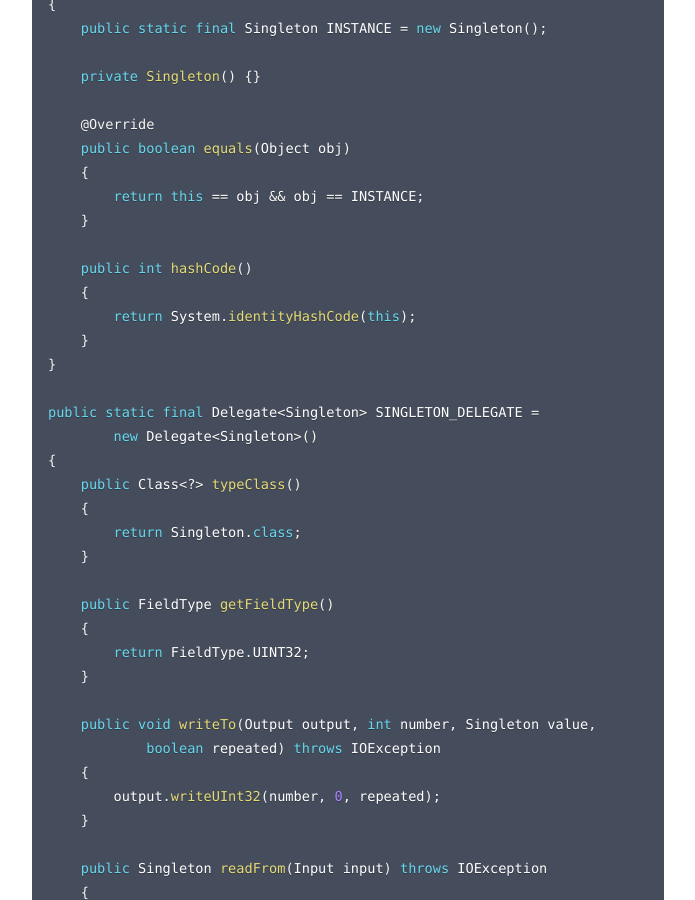
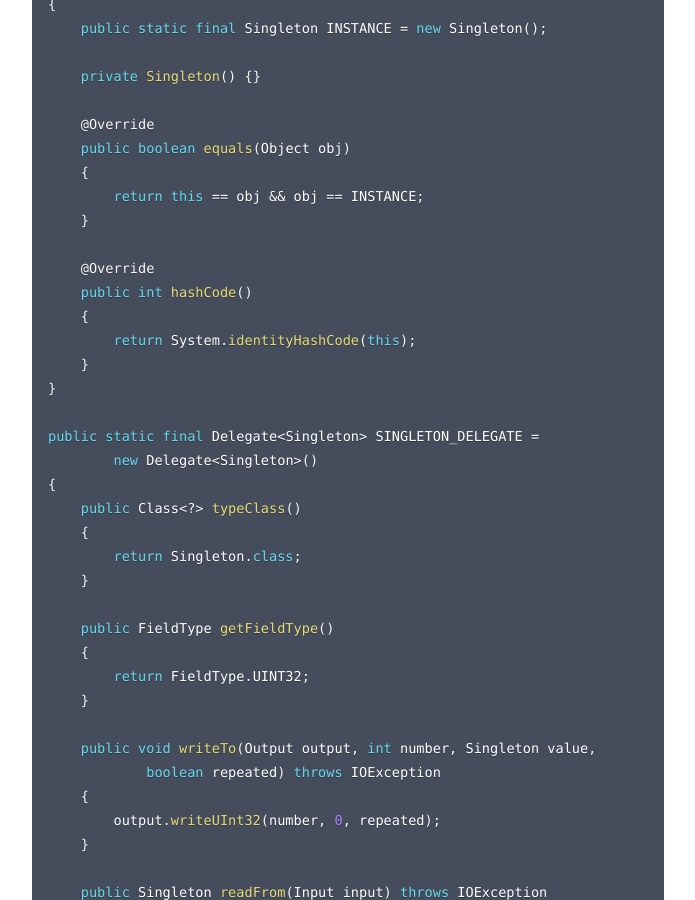
Before and after one commit to protostuff/protostuff.github.io, a Jekyll site: the page docs/protostuff-runtime/delegate/index.html, which Jekyll copies as it is, in a window 1280 px wide and 900 px high, scrolled down 604 px. Shown: the whole window, without its empty margins (292-987 px from the left). Built offline with Jekyll 4.4.1, drawn with Linux system fonts in a browser that asks for light colours.

Commit message:
formatting

```diff
--- a/docs/protostuff-runtime/delegate/index.html
+++ b/docs/protostuff-runtime/delegate/index.html
@@ -27,6 +27,7 @@
         <span class="token keyword">return</span> <span class="token keyword">this</span> <span class="token operator">==</span> obj <span class="token operator">&amp;&amp;</span> obj <span class="token operator">==</span> INSTANCE<span class="token punctuation">;</span>
     <span class="token punctuation">}</span>
 
+    <span class="token annotation punctuation">@Override</span>
     <span class="token keyword">public</span> <span class="token keyword">int</span> <span class="token function">hashCode</span><span class="token punctuation">(</span><span class="token punctuation">)</span>
     <span class="token punctuation">{</span>
         <span class="token keyword">return</span> System<span class="token punctuation">.</span><span class="token function">identityHashCode</span><span class="token punctuation">(</span><span class="token keyword">this</span><span class="token punctuation">)</span><span class="token punctuation">;</span>
@@ -54,7 +55,7 @@
 
     <span class="token keyword">public</span> Singleton <span class="token function">readFrom</span><span class="token punctuation">(</span>Input input<span class="token punctuation">)</span> <span class="token keyword">throws</span> IOException
     <span class="token punctuation">{</span>
-        <span class="token keyword">if</span><span class="token punctuation">(</span><span class="token number">0</span> <span class="token operator">!=</span> input<span class="token punctuation">.</span><span class="token function">readUInt32</span><span class="token punctuation">(</span><span class="token punctuation">)</span><span class="token punctuation">)</span>
+        <span class="token keyword">if</span> <span class="token punctuation">(</span><span class="token number">0</span> <span class="token operator">!=</span> input<span class="token punctuation">.</span><span class="token function">readUInt32</span><span class="token punctuation">(</span><span class="token punctuation">)</span><span class="token punctuation">)</span>
             <span class="token keyword">throw</span> <span class="token keyword">new</span> <span class="token class-name">ProtostuffException</span><span class="token punctuation">(</span><span class="token string">"Corrupt input."</span><span class="token punctuation">)</span><span class="token punctuation">;</span>
 
         <span class="token keyword">return</span> Singleton<span class="token punctuation">.</span>INSTANCE<span class="token punctuation">;</span>
@@ -84,7 +85,7 @@
     <span class="token keyword">public</span> UUID <span class="token function">readFrom</span><span class="token punctuation">(</span>Input input<span class="token punctuation">)</span> <span class="token keyword">throws</span> IOException
     <span class="token punctuation">{</span>
         <span class="token keyword">final</span> <span class="token keyword">byte</span><span class="token punctuation">[</span><span class="token punctuation">]</span> buf <span class="token operator">=</span> input<span class="token punctuation">.</span><span class="token function">readByteArray</span><span class="token punctuation">(</span><span class="token punctuation">)</span><span class="token punctuation">;</span>
-        <span class="token keyword">if</span><span class="token punctuation">(</span>buf<span class="token punctuation">.</span>length <span class="token operator">!=</span> <span class="token number">16</span><span class="token punctuation">)</span>
+        <span class="token keyword">if</span> <span class="token punctuation">(</span>buf<span class="token punctuation">.</span>length <span class="token operator">!=</span> <span class="token number">16</span><span class="token punctuation">)</span>
             <span class="token keyword">throw</span> <span class="token keyword">new</span> <span class="token class-name">ProtostuffException</span><span class="token punctuation">(</span><span class="token string">"Corrupt input."</span><span class="token punctuation">)</span><span class="token punctuation">;</span>
 
         <span class="token keyword">return</span> <span class="token keyword">new</span> <span class="token class-name">UUID</span><span class="token punctuation">(</span><span class="token function">toInt64</span><span class="token punctuation">(</span>buf<span class="token punctuation">,</span> <span class="token number">0</span><span class="token punctuation">)</span><span class="token punctuation">,</span> <span class="token function">toInt64</span><span class="token punctuation">(</span>buf<span class="token punctuation">,</span> <span class="token number">8</span><span class="token punctuation">)</span><span class="token punctuation">)</span><span class="token punctuation">;</span>
@@ -158,7 +159,7 @@
             <span class="token keyword">boolean</span> repeated<span class="token punctuation">)</span> <span class="token keyword">throws</span> IOException
     <span class="token punctuation">{</span>
         <span class="token keyword">byte</span><span class="token punctuation">[</span><span class="token punctuation">]</span> buffer <span class="token operator">=</span> <span class="token keyword">new</span> <span class="token class-name">byte</span><span class="token punctuation">[</span>value<span class="token punctuation">.</span>length<span class="token operator">*</span><span class="token number">2</span><span class="token punctuation">]</span><span class="token punctuation">;</span>
-        <span class="token keyword">for</span><span class="token punctuation">(</span><span class="token keyword">int</span> i <span class="token operator">=</span> <span class="token number">0</span><span class="token punctuation">,</span> offset <span class="token operator">=</span> <span class="token number">0</span><span class="token punctuation">;</span> i <span class="token operator">&lt;</span> value<span class="token punctuation">.</span>length<span class="token punctuation">;</span> i<span class="token operator">++</span><span class="token punctuation">)</span>
+        <span class="token keyword">for</span> <span class="token punctuation">(</span><span class="token keyword">int</span> i <span class="token operator">=</span> <span class="token number">0</span><span class="token punctuation">,</span> offset <span class="token operator">=</span> <span class="token number">0</span><span class="token punctuation">;</span> i <span class="token operator">&lt;</span> value<span class="token punctuation">.</span>length<span class="token punctuation">;</span> i<span class="token operator">++</span><span class="token punctuation">)</span>
         <span class="token punctuation">{</span>
             <span class="token keyword">short</span> s <span class="token operator">=</span> value<span class="token punctuation">[</span>i<span class="token punctuation">]</span><span class="token punctuation">;</span>
             buffer<span class="token punctuation">[</span>offset<span class="token operator">++</span><span class="token punctuation">]</span> <span class="token operator">=</span> <span class="token punctuation">(</span><span class="token keyword">byte</span><span class="token punctuation">)</span><span class="token punctuation">(</span><span class="token punctuation">(</span>s <span class="token operator">>>></span>  <span class="token number">8</span><span class="token punctuation">)</span> <span class="token operator">&amp;</span> <span class="token number">0xFF</span><span class="token punctuation">)</span><span class="token punctuation">;</span>
@@ -172,7 +173,7 @@
     <span class="token punctuation">{</span>
         <span class="token keyword">byte</span><span class="token punctuation">[</span><span class="token punctuation">]</span> buffer <span class="token operator">=</span> input<span class="token punctuation">.</span><span class="token function">readByteArray</span><span class="token punctuation">(</span><span class="token punctuation">)</span><span class="token punctuation">;</span>
         <span class="token keyword">short</span><span class="token punctuation">[</span><span class="token punctuation">]</span> s <span class="token operator">=</span> <span class="token keyword">new</span> <span class="token class-name">short</span><span class="token punctuation">[</span>buffer<span class="token punctuation">.</span>length<span class="token operator">/</span><span class="token number">2</span><span class="token punctuation">]</span><span class="token punctuation">;</span>
-        <span class="token keyword">for</span><span class="token punctuation">(</span><span class="token keyword">int</span> i <span class="token operator">=</span> <span class="token number">0</span><span class="token punctuation">,</span> offset <span class="token operator">=</span> <span class="token number">0</span><span class="token punctuation">;</span> i <span class="token operator">&lt;</span> s<span class="token punctuation">.</span>length<span class="token punctuation">;</span> i<span class="token operator">++</span><span class="token punctuation">)</span>
+        <span class="token keyword">for</span> <span class="token punctuation">(</span><span class="token keyword">int</span> i <span class="token operator">=</span> <span class="token number">0</span><span class="token punctuation">,</span> offset <span class="token operator">=</span> <span class="token number">0</span><span class="token punctuation">;</span> i <span class="token operator">&lt;</span> s<span class="token punctuation">.</span>length<span class="token punctuation">;</span> i<span class="token operator">++</span><span class="token punctuation">)</span>
         <span class="token punctuation">{</span>
             s<span class="token punctuation">[</span>i<span class="token punctuation">]</span> <span class="token operator">=</span> <span class="token punctuation">(</span><span class="token keyword">short</span><span class="token punctuation">)</span><span class="token punctuation">(</span><span class="token punctuation">(</span>buffer<span class="token punctuation">[</span>offset<span class="token operator">++</span><span class="token punctuation">]</span> <span class="token operator">&amp;</span> <span class="token number">0xFF</span><span class="token punctuation">)</span> <span class="token operator">&lt;&lt;</span> <span class="token number">8</span> <span class="token operator">|</span> <span class="token punctuation">(</span>buffer<span class="token punctuation">[</span>offset<span class="token operator">++</span><span class="token punctuation">]</span> <span class="token operator">&amp;</span> <span class="token number">0xFF</span><span class="token punctuation">)</span><span class="token punctuation">)</span><span class="token punctuation">;</span>
         <span class="token punctuation">}</span>
```
